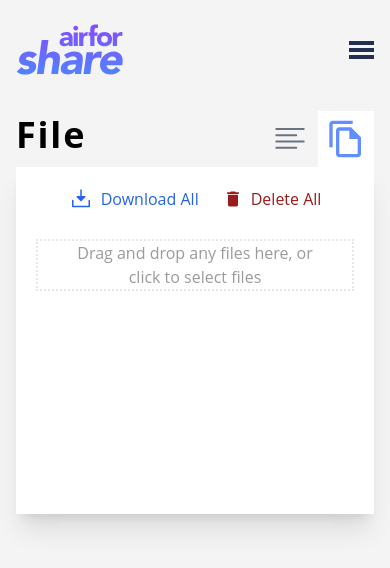
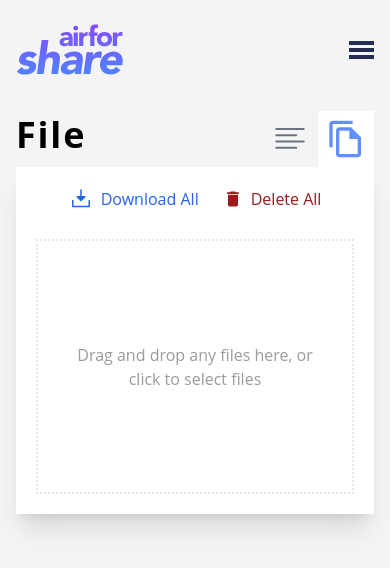
Before and after one commit to Abdul-Bari-Mazari/airforshare-react-tailwind, a React (Vite) app: page / in a window 390 px wide. Both pictures are taken after a click on the element 346 px from the left and 139 px from the top of the page. Shown: the top 568 px of the page. Built offline with nearby package versions, Linux system fonts and the light colour scheme; no server answers; the database is empty.

Commit message:
Fixed DropZone height on Mobile

```diff
--- a/src/components/File/FileContainer.jsx
+++ b/src/components/File/FileContainer.jsx
@@ -153,7 +153,7 @@ function FileContainer() {
     <>
       {/* Input container */}
       <div
-        className={`relative min-h-[347px] p-5  flex flex-col space-y-7 w-full md:h-[434px] md:p-10`}
+        className={`relative h-[347px] p-5  flex flex-col space-y-7 w-full md:h-[434px] md:p-10`}
       >
         <div className="flex justify-center  md:justify-between md:items-center">
           <h1 className="hidden text-5xl font-bold tracking-wider md:block">
```
